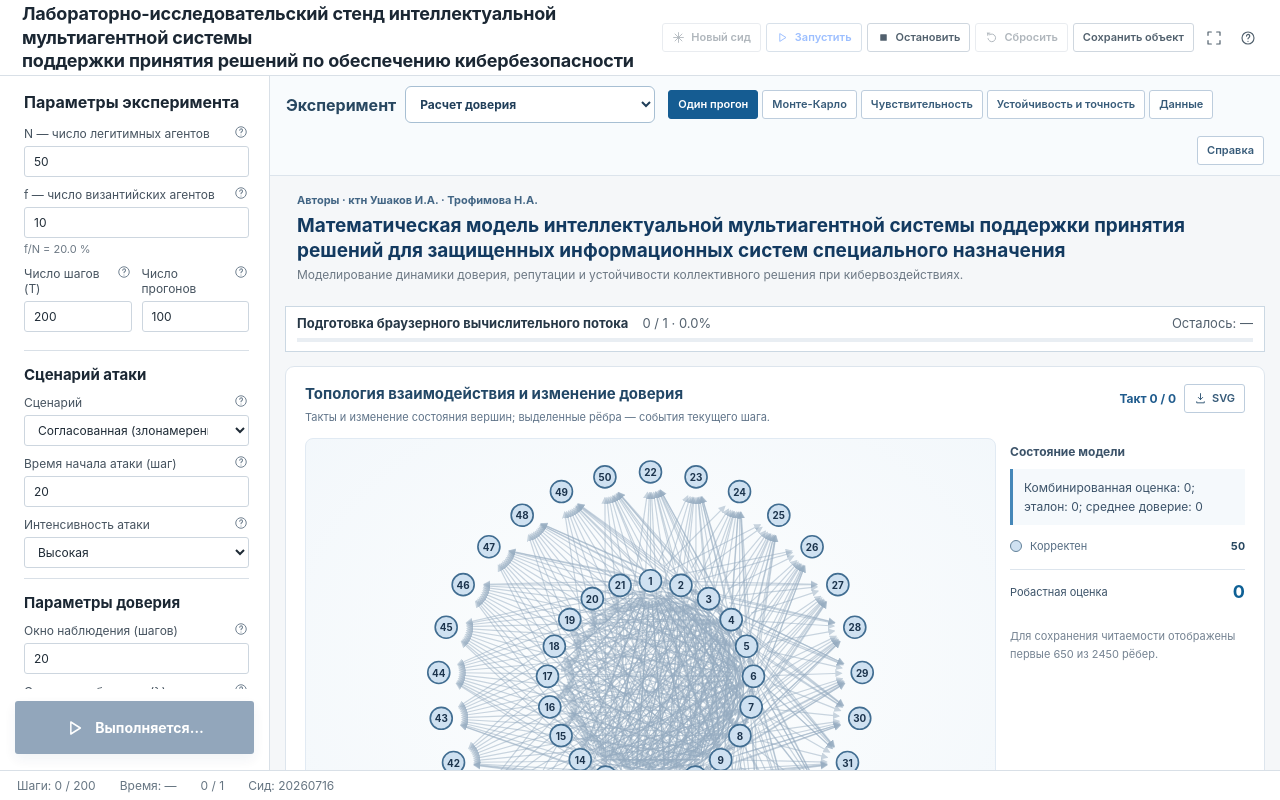
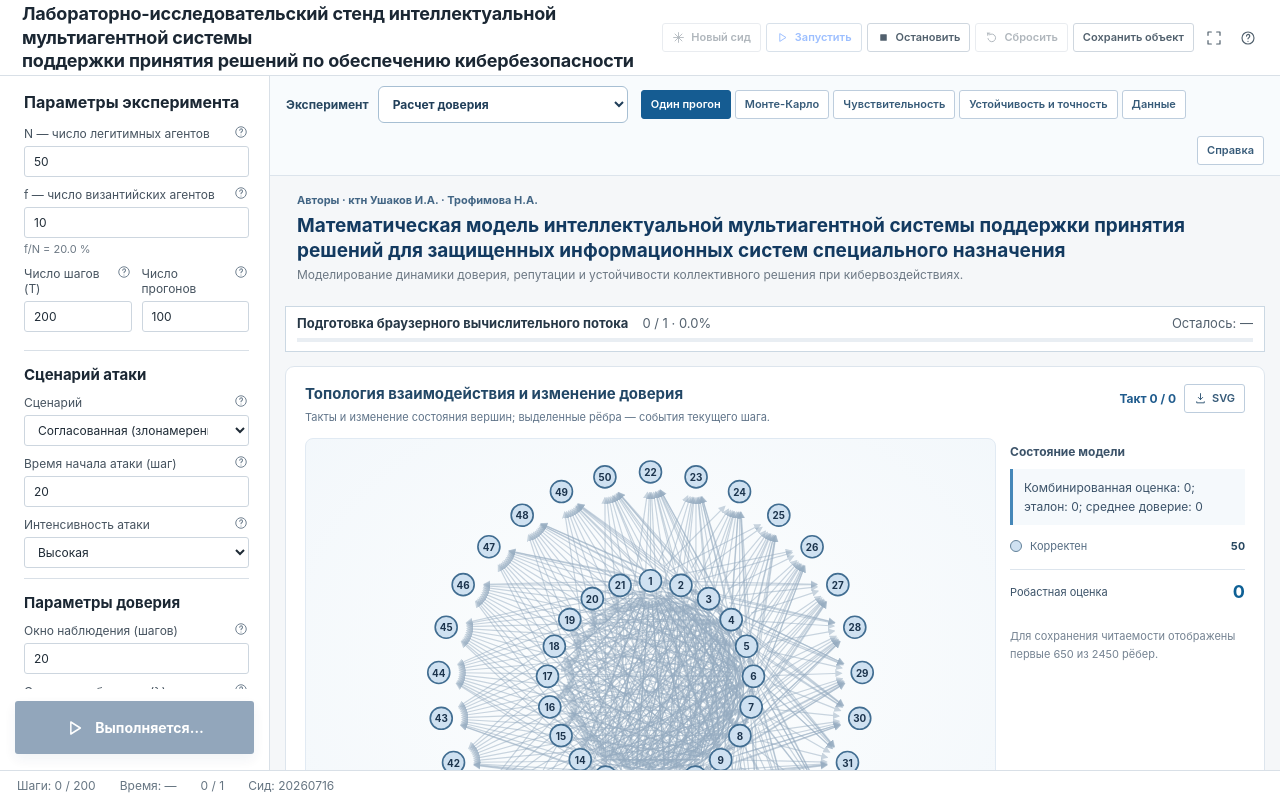
Before and after one commit to kadet-ilia/IMAS-lab, a React (Vite) app in the folder gui/: page / in a window 1280 px wide. Built offline with nearby package versions, Linux system fonts and the light colour scheme.

Commit message:
style: set experiment selector label and options font to 12px

```diff
--- a/gui/src/styles.css
+++ b/gui/src/styles.css
@@ -611,10 +611,11 @@ th, td { padding: 7px 7px; border-bottom: 1px solid #edf0f3; white-space: nowrap
 .topbar .toolbar button.icon-button{width:29px;padding:0}
 .topbar .toolbar button svg{width:13px;height:13px}
 .topbar .toolbar button.icon-button svg{width:16px;height:16px}
-.r27-experiment-navigation label[for="imas-experiment-select"]{font-size:16px}
+.r27-experiment-navigation label[for="imas-experiment-select"]{font-size:12px}
 .r27-experiment-navigation #imas-experiment-select{
  box-sizing:border-box;width:250px;min-width:0;max-width:100%;font-size:12px;
 }
+.r27-experiment-navigation #imas-experiment-select option{font-size:12px;}
 @media(max-width:1280px){
  .topbar .top-meta{display:none}
  .topbar .toolbar{grid-row:1 / 3;align-self:center}
```
